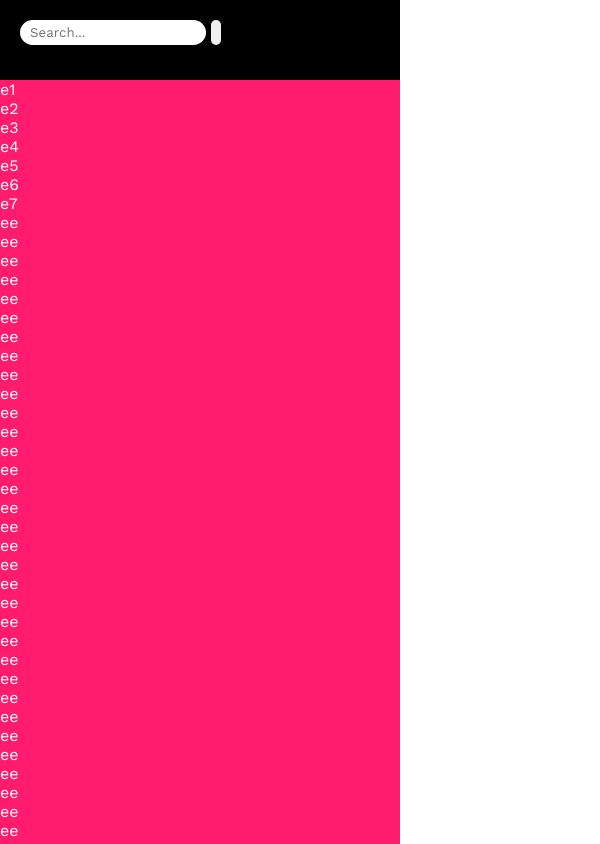
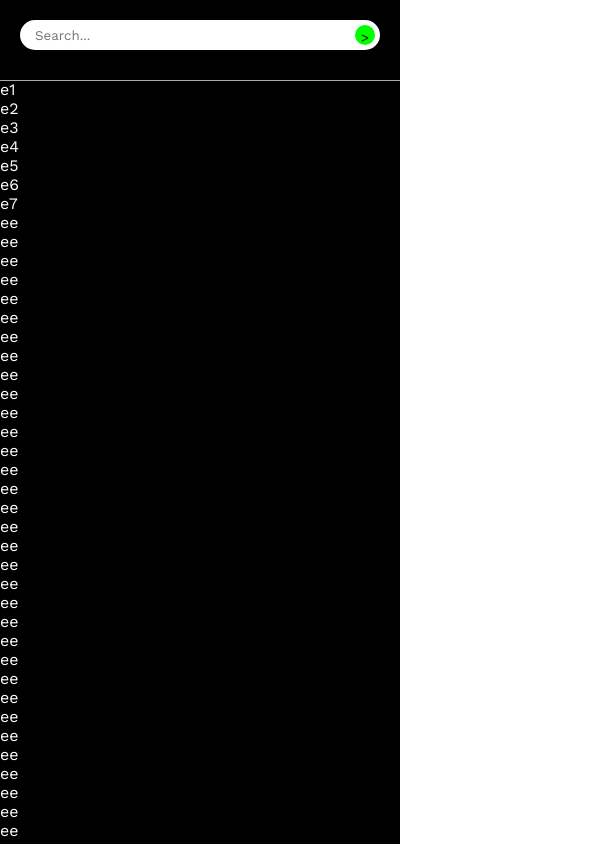
Before and after one commit to AdrianR3/Thesaurus-Extension, a browser extension: page pages/popup/popup.html in a window 400 px wide. Shown: the top 844 px of the page, 600 px wide, since content can reach past the window. Drawn offline with nearby package versions, Linux system fonts and the light colour scheme.

Commit message:
Update Top Bar

```diff
--- a/pages/popup/popup.css
+++ b/pages/popup/popup.css
@@ -10,7 +10,8 @@
 
 html
 {
-    width: 800px;  /* max: 800px */
+    /*width: 800px;  /* max: 800px */
+    width: 100vw;  /* max: 800px */
     height: 600px; /* max: 600px */
 }
 
@@ -18,7 +19,7 @@ html
     --l-primary-color: #eb4034;
     --l-bg-color: #ffffff;
 
-    --d-border-color: var(--l-bg-color);
+    --d-border-color: #ababab;/*var(--l-bg-color); */
     --d-text-color: var(--l-bg-color);
 
 
@@ -39,11 +40,16 @@ button:focus {
 
 .container.top {
     background-color: var(--d-bg-color);
-    border-bottom: var(--d-border-color);
+    border-bottom: 1px solid var(--d-border-color);
+    /* outline-offset: -20px; */
 
     position: fixed;
     top:0; left:0; right:0;
     height: 40px;
+
+    z-index: 100;
+
+    padding: 20px;
 
     display: flex;
     flex-direction: row;
@@ -52,55 +58,102 @@ button:focus {
     align-items: normal;
     align-content: normal;
 
-    padding: 20px;
+}
+
+/* .container.top .searchBar:nth-child(1) {
 
 }
 
-.container.top:nth-child(1) {
+.container.top .searchBar:nth-child(2) {
+
+} */
+
+form.searchBar {
+    /* position: absolute; */
+
+    /* padding: 0px 20px; */
+
+    left: 0px;
+    /* right: 0px; */
+
+    height: 40px;
+
+    /* display: flex;
+    flex-direction: row;
+    flex-wrap: nowrap;
+    justify-content: normal;
+    align-items: normal;
+    align-content: normal; */
+
     display: block;
     flex-grow: 1;
     flex-shrink: 1;
     flex-basis: auto;
     align-self: auto;
     order: 0;
-}
 
-.container.top:nth-child(2) {
-    display: block;
-    flex-grow: 0;
-    flex-shrink: 0;
-    flex-basis: auto;
-    align-self: auto;
-    order: 0;
-}
-
-form.searchBar {
-    position: relative;
-    left: 0;
-    right: 0;
-
-    height: 40px;
+    /* z-index: 101; */
 }
 
 form input {
     border-radius: 20px;
     padding: 5px;
     border: none;
+
+    height: 20px;
+
+    min-width: 20px;
+    /* min-height: 30px; */
     /* position: relative; */
 }
 
 form input:first-child {
-    padding-left: 10px;
+    padding-left: 15px;
+    padding-right: 30px;
+
+    position: absolute;
+    left: 20px;
+    right: 20px;
+
+    /* display: block;
+    flex-grow: 1;
+    flex-shrink: 1;
+    flex-basis: auto;
+    align-self: auto;
+    order: 0; */
+}
+
+form input:nth-child(2) {
+    --shrink-size: 10px;
+    /* display: block;
+    flex-grow: 0;
+    flex-shrink: 0;
+    flex-basis: auto;
+    align-self: auto;
+    order: 0; */
+
+    position: absolute;
+    right: calc(20px + var(--shrink-size) / 2);
+    top: calc(20px + var(--shrink-size) / 2);
+
+
+    width: calc(30px - var(--shrink-size));
+    height: calc(30px - var(--shrink-size));
+
+    z-index: 1000;
+
+    background-color: var(--d-bright-g);
 }
 
 .container.content {
-    background-color: var(--d-bright-p);
+    background-color: var(--d-bg-color);
     color: var(--d-text-color);
 
     /* position: relative; */
     min-height: calc(100vh - 80px);
     transform: translateY(80px);
-    max-width: 100vw;
+
+    width: 100vw;
     /* top: 40px; */
     /* bottom: 0; */
     /* left: 0; right: 0; */
--- a/pages/popup/popup.html
+++ b/pages/popup/popup.html
@@ -9,8 +9,7 @@
   <div class="app" id="app">
     <div class="container top">
       <form class="searchBar">
-        <input type="text" id="search" name="search" placeholder="Search..." />
-        <input type="button" id="go" name="enter">&#x3E;</input>
+        <input type="text" id="search" name="search" placeholder="Search..." /><input type="submit" id="go" value="&#x3E;" name="enter" />
       </form>
     </div>
     <div class="container content">
@@ -75,13 +74,13 @@
       ee<br>
       ee<br>
       ee<br>
-      ee<br>
-      ee<br>
-      ee<br>
-      ee<br>
-      ee<br>
-      ee<br>
-      ee<br>
+      e1<br>
+      e2<br>
+      e3<br>
+      EE<br><!--
+      e3<br>
+      e2<br>
+      e1<br>
       ee<br>
       ee<br>
       ee<br>
@@ -117,8 +116,7 @@
       e4<br>
       e3<br>
       e2<br>
-      e1<br>
-
+      e1<br> -->
     </div>
 
     <!-- <hr class="divider"/> -->
```
